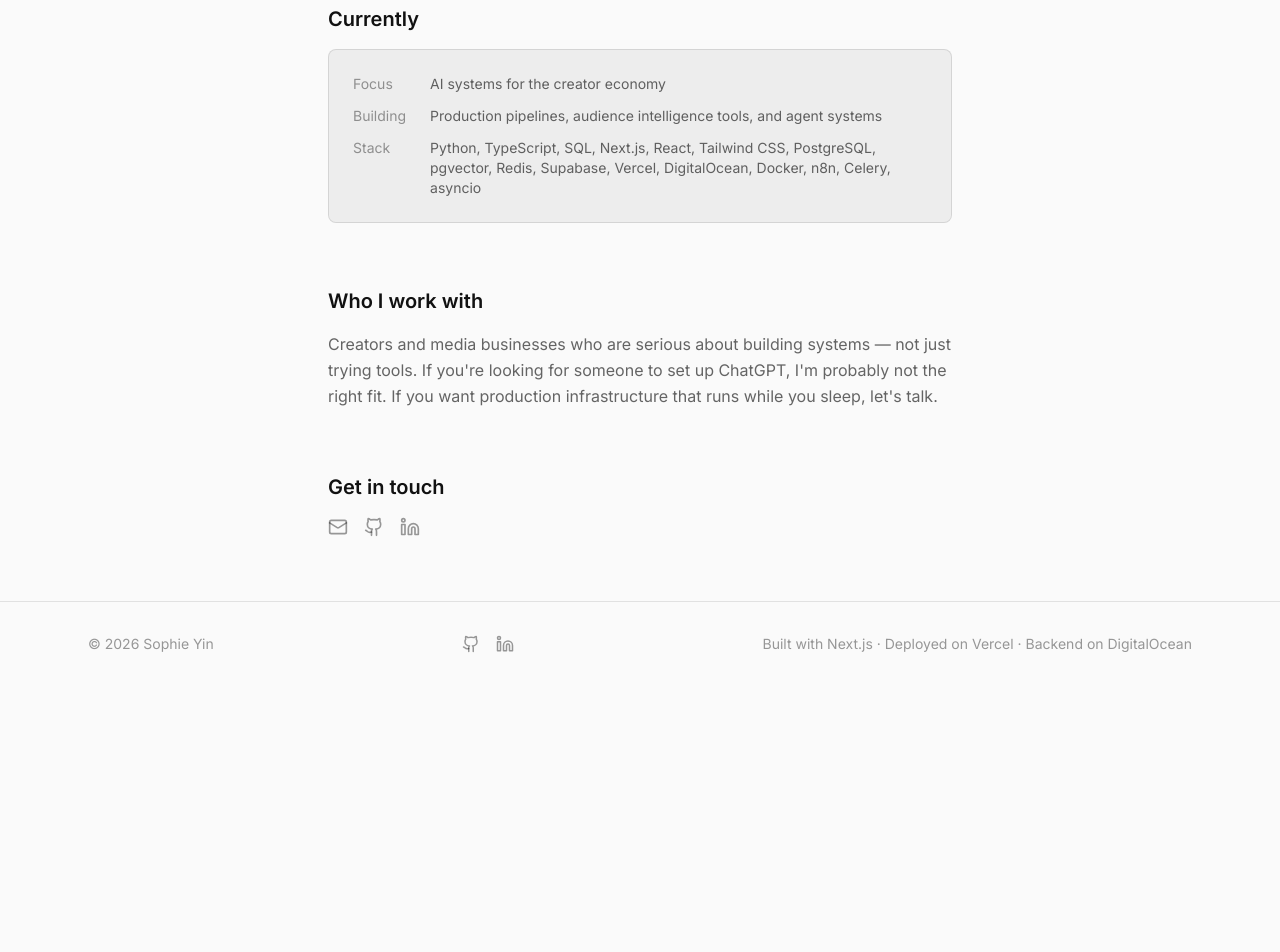
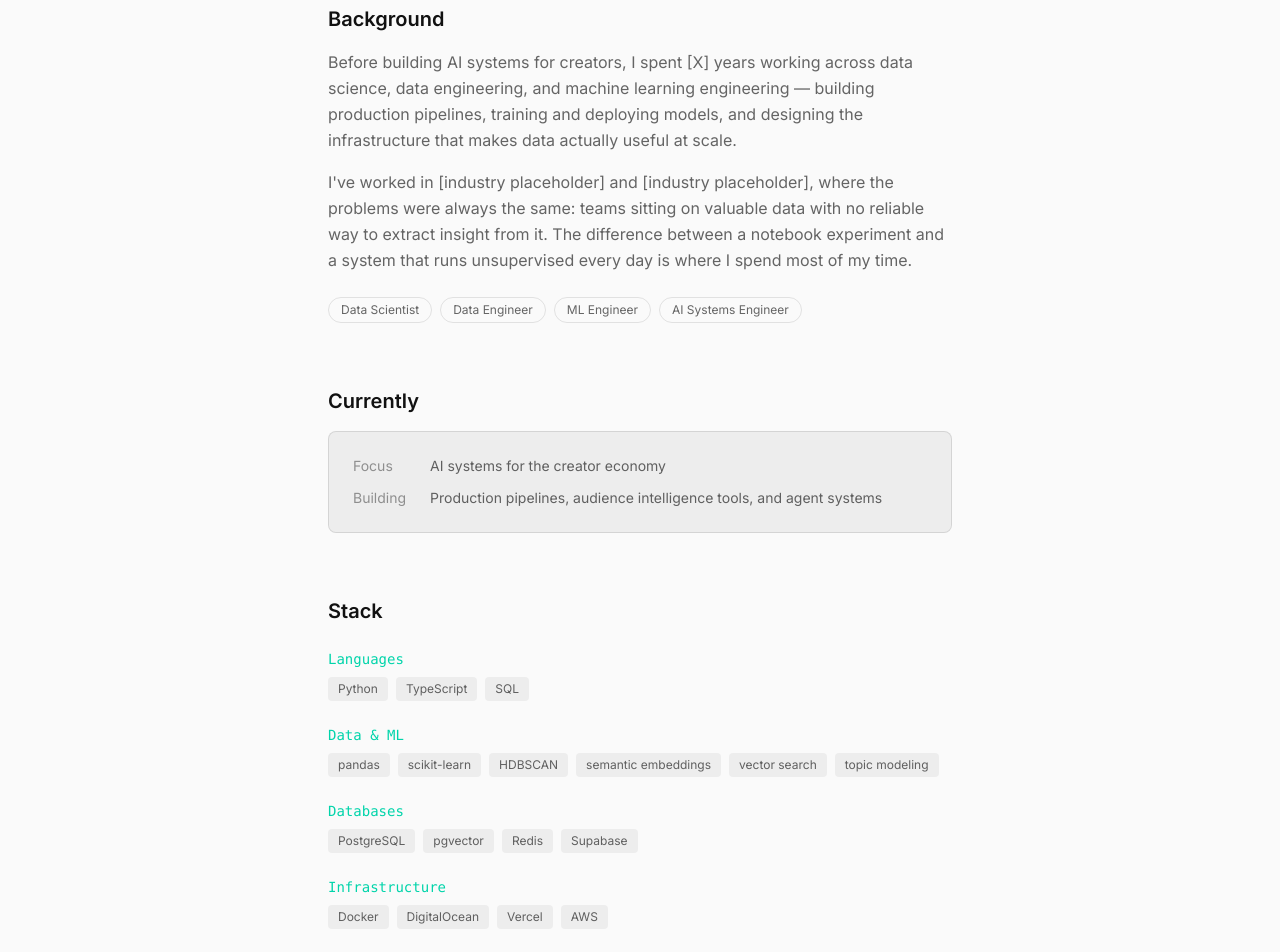
Before and after one commit to sophie-fc-yin/sophie-website, a Next.js app: page /about in a window 1280 px wide. Shown: the part 380-1332 px from the top of the page. Before the commit the page ends 1066 px from the top, so only its background shows below. Built offline with nearby package versions, Linux system fonts and the light colour scheme.

Commit message:
Expand About page — background section, role badges, categorized stack

```diff
--- a/app/about/page.tsx
+++ b/app/about/page.tsx
@@ -7,9 +7,20 @@ export const metadata: Metadata = {
   description: 'AI systems engineer building production infrastructure for the creator economy.',
 };
 
+const stackCategories = [
+  { name: 'Languages', items: ['Python', 'TypeScript', 'SQL'] },
+  { name: 'Data & ML', items: ['pandas', 'scikit-learn', 'HDBSCAN', 'semantic embeddings', 'vector search', 'topic modeling'] },
+  { name: 'Databases', items: ['PostgreSQL', 'pgvector', 'Redis', 'Supabase'] },
+  { name: 'Infrastructure', items: ['Docker', 'DigitalOcean', 'Vercel', 'AWS'] },
+  { name: 'Orchestration', items: ['Celery', 'Prefect', 'OpenClaw', 'asyncio'] },
+  { name: 'Frontend', items: ['Next.js', 'React', 'Tailwind CSS'] },
+];
+
 export default function About() {
   return (
     <div className="max-w-2xl mx-auto px-6 py-16">
+
+      {/* The Why */}
       <p className="text-xl md:text-2xl leading-relaxed text-black/70">
         I got into AI systems because I kept seeing the same problem — creators and media businesses
         sitting on incredible data and doing nothing with it. Not because they didn&apos;t want to,
@@ -17,6 +28,34 @@ export default function About() {
         building it.
       </p>
 
+      {/* Background */}
+      <div className="mt-16">
+        <h2 className="text-xl font-semibold">Background</h2>
+        <p className="text-black/60 mt-4 leading-relaxed">
+          {/* TODO: Replace with real background */}
+          Before building AI systems for creators, I spent [X] years working across data science,
+          data engineering, and machine learning engineering — building production pipelines,
+          training and deploying models, and designing the infrastructure that makes data actually
+          useful at scale.
+        </p>
+        <p className="text-black/60 mt-4 leading-relaxed">
+          I&apos;ve worked in [industry placeholder] and [industry placeholder], where the problems
+          were always the same: teams sitting on valuable data with no reliable way to extract
+          insight from it. The difference between a notebook experiment and a system that runs
+          unsupervised every day is where I spend most of my time.
+        </p>
+
+        {/* Roles */}
+        <div className="flex flex-wrap gap-2 mt-6">
+          {['Data Scientist', 'Data Engineer', 'ML Engineer', 'AI Systems Engineer'].map((role) => (
+            <span key={role} className="border border-black/10 text-black/60 text-xs px-3 py-1 rounded-full">
+              {role}
+            </span>
+          ))}
+        </div>
+      </div>
+
+      {/* Currently */}
       <div className="mt-16">
         <h2 className="text-xl font-semibold">Currently</h2>
         <div className="bg-black/5 border border-black/10 rounded-lg p-6 mt-4">
@@ -26,13 +65,33 @@ export default function About() {
 
             <dt className="text-sm text-black/40">Building</dt>
             <dd className="text-sm text-black/60">Production pipelines, audience intelligence tools, and agent systems</dd>
-
-            <dt className="text-sm text-black/40">Stack</dt>
-            <dd className="text-sm text-black/60">Python, TypeScript, SQL, Next.js, React, Tailwind CSS, PostgreSQL, pgvector, Redis, Supabase, Vercel, DigitalOcean, Docker, n8n, Celery, asyncio</dd>
           </dl>
         </div>
       </div>
 
+      {/* Stack */}
+      <div className="mt-16">
+        <h2 className="text-xl font-semibold">Stack</h2>
+        <div className="mt-6 space-y-6">
+          {stackCategories.map((cat) => (
+            <div key={cat.name}>
+              <h3 className="text-sm font-mono text-[#00d4aa]">{cat.name}</h3>
+              <div className="flex flex-wrap gap-2 mt-2">
+                {cat.items.map((item) => (
+                  <span key={item} className="bg-black/5 text-black/60 text-xs px-2.5 py-1 rounded">
+                    {item}
+                  </span>
+                ))}
+              </div>
+            </div>
+          ))}
+        </div>
+        <Link href="/uses" className="inline-block mt-6 text-[#00d4aa] hover:underline text-sm">
+          See the full stack →
+        </Link>
+      </div>
+
+      {/* Who I Work With */}
       <div className="mt-16">
         <h2 className="text-xl font-semibold">Who I work with</h2>
         <p className="text-black/60 mt-4 leading-relaxed">
@@ -43,33 +102,35 @@ export default function About() {
         </p>
       </div>
 
+      {/* Get in Touch */}
       <div className="mt-16">
         <h2 className="text-xl font-semibold">Get in touch</h2>
         <div className="flex gap-4 mt-4">
-          <Link
+          <a
             href="mailto:sophie@example.com"
             className="text-black/40 hover:text-black/60 transition-colors"
           >
             <Mail size={20} />
-          </Link>
-          <Link
+          </a>
+          <a
             href="https://github.com/sophiefcyin"
-            className="text-black/40 hover:text-black/60 transition-colors"
             target="_blank"
             rel="noopener noreferrer"
+            className="text-black/40 hover:text-black/60 transition-colors"
           >
             <Github size={20} />
-          </Link>
-          <Link
+          </a>
+          <a
             href="https://linkedin.com/in/sophiefcyin"
-            className="text-black/40 hover:text-black/60 transition-colors"
             target="_blank"
             rel="noopener noreferrer"
+            className="text-black/40 hover:text-black/60 transition-colors"
           >
             <Linkedin size={20} />
-          </Link>
+          </a>
         </div>
       </div>
+
     </div>
   );
 }
```
